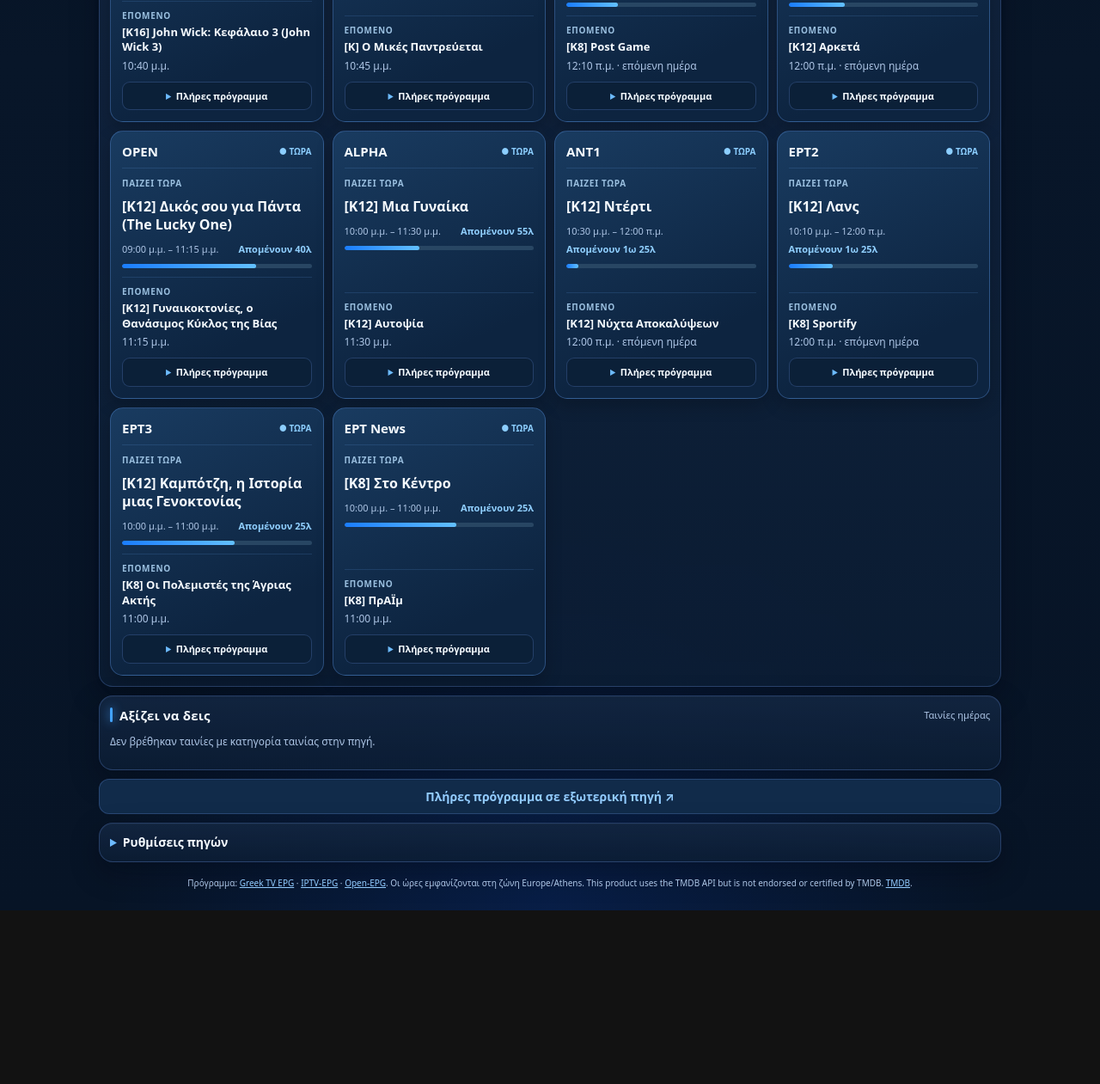
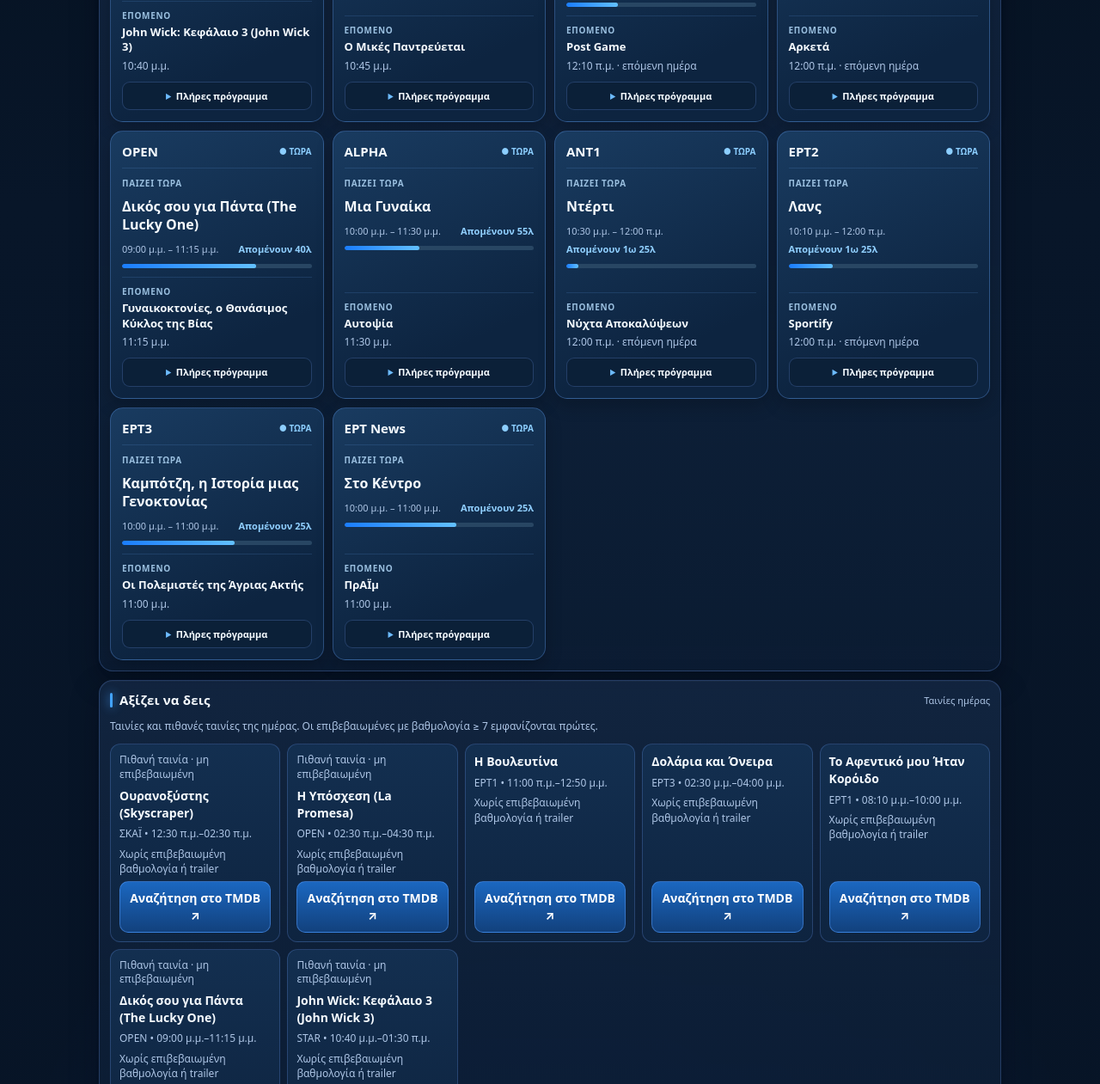
Before and after one commit to seemsfunny21/tvguide, a plain HTML site: page index.html in a window 1280 px wide. Shown: the part 541-1802 px from the top of the page at 86% size. Before the commit the page ends 1600 px from the top, so only its background shows below. Drawn offline with Linux system fonts and the light colour scheme.

Commit message:
Show film candidates transparently and prefer same-origin validated schedule

```diff
--- a/index.html
+++ b/index.html
@@ -37,7 +37,11 @@ function parseTime(s){const m=/^(\d{4})(\d{2})(\d{2})(\d{2})(\d{2})(\d{2})?\s*([
 function parse(xml){const doc=new DOMParser().parseFromString(xml,'application/xml');if(doc.querySelector('parsererror')||doc.documentElement.localName!=='tv')throw Error('Μη έγκυρο XMLTV');const channels={};for(const c of doc.querySelectorAll('channel')){const id=c.getAttribute('id');if(id)channels[id]=c.querySelector('display-name')?.textContent.trim()||id}const rows=[];for(const p of doc.querySelectorAll('programme')){const start=parseTime(p.getAttribute('start')),stop=parseTime(p.getAttribute('stop')),title=p.querySelector('title')?.textContent.trim(),ch=p.getAttribute('channel');if(!title||!channels[ch]||!Number.isFinite(start)||!Number.isFinite(stop)||stop<=start)continue;const categories=[...p.querySelectorAll('category')].map(x=>x.textContent.trim());const desc=p.querySelector('desc')?.textContent.trim()||'';const date=p.querySelector('date')?.textContent.trim()||'';const year=/^(19\d{2}|20\d{2})/.exec(date)?.[0]||/\((19\d{2}|20\d{2})\)/.exec(title)?.[1]||'';rows.push({ch,start,stop,title,categories,desc,year})}if(!rows.length)throw Error('Δεν βρέθηκαν έγκυρες εκπομπές');return {channels,rows:rows.sort((a,b)=>a.start-b.start)}}
 function initData(value,source,at){data={...value,source,at};metadata.clear();generation++;const current=$('channel').value;$('channel').replaceChildren(new Option('Όλα τα κανάλια',''));for(const [id,name] of Object.entries(data.channels).sort((a,b)=>a[1].localeCompare(b[1],'el'))){if(data.rows.some(r=>r.ch===id))$('channel').add(new Option(name,id))}if([...$('channel').options].some(o=>o.value===current))$('channel').value=current;render()}
 function selected(){if(!data)return [];const d=$('day').value,c=$('channel').value;return data.rows.filter(r=>(!c||r.ch===c)&&(dateKey(r.start)===d||dateKey(r.stop-1)===d))}
-function isMovie(r){return r.categories.some(c=>/ταινία|ταινίες|κινηματογρ|\bmovies?\b|\bfilms?\b/i.test(c))}
+function cleanTitle(t){return t.replace(/^\s*\[(?:K|Κ)[^\]]*\]\s*/i,'').replace(/\s*[-–—]\s*(?:Ελληνική|Ξένη)\s+Ταινία\s*$/i,'').trim()}
+function isExplicitMovie(r){return (r.categories||[]).some(c=>/ταινία|ταινίες|κινηματογρ|\bmovies?\b|\bfilms?\b/i.test(c))||/\b(?:Ελληνική|Ξένη)\s+Ταινία/i.test(r.title)||/ταινία\s*$/i.test(r.title)}
+function movieQuery(r){const t=cleanTitle(r.title);return (/\(([A-Za-z][^()]*[A-Za-z0-9])\)\s*$/.exec(t)?.[1]||t).replace(/\s*\(\d{4}\)\s*$/,'').trim()}
+function isCandidate(r){return isExplicitMovie(r)||((r.stop-r.start)>=75*60000&&/\([A-Za-z][^()]+\)\s*$/.test(cleanTitle(r.title)))}
+function isMovie(r){return isExplicitMovie(r)||metadata.has(r.title+'|'+r.year)}
 function showProgram(parent,r,now){const line=el('div',clock(r.start)+' – '+clock(r.stop)+'  '+r.title,'card');if(r.start<=now&&now<r.stop){line.classList.add('is-live');line.append(el('div','● Παίζει τώρα','muted'));const bar=el('div',undefined,'bar'),fill=el('span');fill.style.width=(100*(now-r.start)/(r.stop-r.start))+'%';bar.append(fill);line.append(bar)}parent.append(line)}
 function render(){const g=$('guide'),m=$('movies');const expanded=new Set([...g.querySelectorAll('details[open]')].map(x=>x.dataset.channel));g.replaceChildren();m.replaceChildren();if(!data){g.append(el('p','Δεν υπάρχει διαθέσιμο επαληθευμένο πρόγραμμα.','warn channel-empty'));$('movieStatus').textContent='Χωρίς δεδομένα προγράμματος.';return}
 const rows=selected(),now=Date.now(),today=dateKey(now)===$('day').value,fresh=data.rows.some(r=>r.start<=now&&now<r.stop);
@@ -47,18 +51,18 @@ const grouped=new Map();for(const r of rows){if(!grouped.has(r.ch))grouped.set(r
 for(const [id,items] of grouped){
 const box=el('article',undefined,'channel-card'),head=el('div',undefined,'channel-head');head.append(el('strong',data.channels[id],'channel-name'));
 const live=today?items.find(r=>r.start<=now&&now<r.stop):null;if(live)head.append(el('span','● ΤΩΡΑ','live-tag'));box.append(head);
-if(today){box.append(el('div','ΠΑΙΖΕΙ ΤΩΡΑ','channel-caption'),el('div',live?live.title:'Δεν υπάρχουν στοιχεία','current-title'));
+if(today){box.append(el('div','ΠΑΙΖΕΙ ΤΩΡΑ','channel-caption'),el('div',live?cleanTitle(live.title):'Δεν υπάρχουν στοιχεία','current-title'));
 if(live){const left=Math.max(0,Math.ceil((live.stop-now)/60000)),times=el('div',undefined,'channel-times');times.append(el('span',clock(live.start)+' – '+clock(live.stop)),el('span','Απομένουν '+(left>=60?Math.floor(left/60)+'ω '+left%60+'λ':left+'λ'),'remaining'));box.append(times);const bar=el('div',undefined,'bar'),fill=el('span');fill.style.width=Math.max(0,Math.min(100,100*(now-live.start)/(live.stop-live.start)))+'%';bar.append(fill);box.append(bar)}
-const next=data.rows.find(r=>r.ch===id&&r.start>now&&(!live||r.start>=live.stop));const n=el('div',undefined,'channel-next');n.append(el('div','ΕΠΟΜΕΝΟ','channel-caption'),el('strong',next?next.title:'Δεν υπάρχουν στοιχεία','next-title'));if(next)n.append(el('span',clock(next.start)+(dateKey(next.start)!==dateKey(now)?' · επόμενη ημέρα':''),'muted'));box.append(n);
+const next=data.rows.find(r=>r.ch===id&&r.start>now&&(!live||r.start>=live.stop));const n=el('div',undefined,'channel-next');n.append(el('div','ΕΠΟΜΕΝΟ','channel-caption'),el('strong',next?cleanTitle(next.title):'Δεν υπάρχουν στοιχεία','next-title'));if(next)n.append(el('span',clock(next.start)+(dateKey(next.start)!==dateKey(now)?' · επόμενη ημέρα':''),'muted'));box.append(n);
 }else{box.append(el('div',items.length+' εκπομπές','muted'))}
 const details=el('details');details.dataset.channel=id;details.open=expanded.has(id)||!!$('channel').value;details.append(el('summary','Πλήρες πρόγραμμα'));const list=el('div');for(const r of items)showProgram(list,r,now);details.append(list);box.append(details);g.append(box)}
-const films=rows.filter(isMovie).sort((a,b)=>(metadata.get(b.title+'|'+b.year)?.vote_average||0)-(metadata.get(a.title+'|'+a.year)?.vote_average||0)||a.start-b.start);$('movieStatus').textContent=films.length?'Ταινίες που αναγνωρίζει η πηγή EPG. Οι επιβεβαιωμένες με βαθμολογία ≥ 7 εμφανίζονται πρώτες.':'Δεν βρέθηκαν ταινίες με κατηγορία ταινίας στην πηγή.';for(const r of films){const meta=metadata.get(r.title+'|'+r.year),card=el('article',undefined,'card');if(meta?.vote_average>=7&&meta.vote_count>=20){card.classList.add('is-featured');card.append(el('div','★ Προτείνεται','recommend-tag'));}card.append(el('strong',r.title),el('p',data.channels[r.ch]+' • '+clock(r.start)+'–'+clock(r.stop),'muted'));if(meta){card.append(el('p','TMDB '+meta.vote_average.toFixed(1)+'/10 • '+meta.vote_count+' ψήφοι'));if(meta.trailer){const a=el('a','▶ Επίσημο trailer');a.href='https://www.youtube.com/watch?v='+encodeURIComponent(meta.trailer);a.target='_blank';a.rel='noopener';card.append(a)}}else card.append(el('p','Χωρίς επιβεβαιωμένη βαθμολογία ή trailer','muted'));m.append(card)}}
+const films=rows.filter(isCandidate).sort((a,b)=>(metadata.get(b.title+'|'+b.year)?.vote_average||0)-(metadata.get(a.title+'|'+a.year)?.vote_average||0)||a.start-b.start);$('movieStatus').textContent=films.length?'Ταινίες και πιθανές ταινίες της ημέρας. Οι επιβεβαιωμένες με βαθμολογία ≥ 7 εμφανίζονται πρώτες.':'Δεν βρέθηκαν καταχωρίσεις που μπορούν να αναγνωριστούν ως ταινίες.';for(const r of films){const meta=metadata.get(r.title+'|'+r.year),card=el('article',undefined,'card');if(meta?.vote_average>=7&&meta.vote_count>=20){card.classList.add('is-featured');card.append(el('div','★ Προτείνεται','recommend-tag'));}if(!isMovie(r))card.append(el('span','Πιθανή ταινία · μη επιβεβαιωμένη','muted'));card.append(el('strong',cleanTitle(r.title)),el('p',data.channels[r.ch]+' • '+clock(r.start)+'–'+clock(r.stop),'muted'));if(meta){card.append(el('p','TMDB '+meta.vote_average.toFixed(1)+'/10 • '+meta.vote_count+' ψήφοι'));if(meta.trailer){const a=el('a','▶ Επίσημο trailer');a.href='https://www.youtube.com/watch?v='+encodeURIComponent(meta.trailer);a.target='_blank';a.rel='noopener';card.append(a)}}else{card.append(el('p','Χωρίς επιβεβαιωμένη βαθμολογία ή trailer','muted'));const lookup=el('a','Αναζήτηση στο TMDB ↗');lookup.href='https://www.themoviedb.org/search?query='+encodeURIComponent(movieQuery(r));lookup.target='_blank';lookup.rel='noopener noreferrer';card.append(lookup)}m.append(card)}}
 async function load(force=false){
 if(busy)return;busy=true;const feed=$('feed').value;const candidates=[...new Set([feed,'https://ext.greektv.app/epg/epg.xml','https://iptv-epg.org/files/epg-gr.xml','https://www.open-epg.com/files/greece.xml'])];const errors=[];
 try{
 if(!force&&data&&Date.now()-data.at<3600000&&data.rows.some(r=>r.start<=Date.now()&&Date.now()<r.stop)){render();return;}
 $('status').textContent='Ενημέρωση τηλεοπτικού προγράμματος…';
-for(const endpoint of ['https://raw.githubusercontent.com/seemsfunny21/tvguide/main/data/schedule.json','./data/schedule.json']){
+for(const endpoint of ['./data/schedule.json','https://raw.githubusercontent.com/seemsfunny21/tvguide/main/data/schedule.json']){
 try{
 const resp=await fetch(endpoint,{cache:'no-store',signal:AbortSignal.timeout(8000)});if(!resp.ok)throw Error('HTTP '+resp.status);const snapshot=await resp.json();const now=Date.now();
 if(!snapshot.channels||!Array.isArray(snapshot.rows)||!Number.isFinite(snapshot.at)||now-snapshot.at>24*3600000||!snapshot.rows.some(r=>r.start<=now&&now<r.stop))throw Error('Δεν υπάρχει πρόσφατο πρόγραμμα');
@@ -71,7 +75,7 @@ render();$('status').textContent='Οι πηγές XMLTV δεν ήταν διαθ
 }finally{busy=false}}
 const norm=s=>s.normalize('NFKD').replace(/\p{M}/gu,'').toLowerCase().replace(/\([^)]*\)/g,'').replace(/[^\p{L}\p{N}]+/gu,' ').trim();
 async function tmdb(path,token){const r=await fetch('https://api.themoviedb.org/3/'+path,{headers:{Authorization:'Bearer '+token,Accept:'application/json'},signal:AbortSignal.timeout(15000)});if(!r.ok)throw Error('TMDB HTTP '+r.status);return r.json()}
-$('enrich').onclick=async()=>{const token=$('token').value.trim();if(!token){$('movieStatus').textContent='Απαιτείται προσωπικό TMDB API token.';return}const g=generation;$('enrich').disabled=true;try{for(const r of selected().filter(isMovie).slice(0,35)){if(g!==generation)break;const k=r.title+'|'+r.year;if(metadata.has(k)||!r.year)continue;const query=r.title.replace(/\s*\(\d{4}\)\s*$/,'');const res=await tmdb('search/movie?language=el-GR&query='+encodeURIComponent(query)+'&year='+r.year,token);const matches=(res.results||[]).filter(x=>String(x.release_date||'').slice(0,4)===r.year&&[x.title,x.original_title].some(v=>v&&norm(v)===norm(query)));if(matches.length!==1)continue;const movie=matches[0];const videos=await tmdb('movie/'+movie.id+'/videos?language=en-US',token);const trailer=(videos.results||[]).find(v=>v.site==='YouTube'&&v.type==='Trailer'&&v.official===true&&/^[A-Za-z0-9_-]{11}$/.test(v.key));if(g===generation)metadata.set(k,{...movie,trailer:trailer?.key});}render()}catch(e){render();$('movieStatus').textContent='Αδυναμία ανάκτησης: '+e.message}finally{$('enrich').disabled=false}};
+$('enrich').onclick=async()=>{const token=$('token').value.trim();if(!token){$('movieStatus').textContent='Απαιτείται προσωπικό TMDB API token.';return}const g=generation;$('enrich').disabled=true;try{for(const r of selected().filter(isCandidate).slice(0,35)){if(g!==generation)break;const k=r.title+'|'+r.year;if(metadata.has(k))continue;const query=movieQuery(r);const res=await tmdb('search/movie?language=el-GR&query='+encodeURIComponent(query)+(r.year?'&year='+r.year:''),token);const matches=(res.results||[]).filter(x=>(!r.year||String(x.release_date||'').slice(0,4)===r.year)&&[x.title,x.original_title].some(v=>v&&norm(v)===norm(query)));if(matches.length!==1||(!r.year&&!isExplicitMovie(r)&&matches[0].vote_count<20))continue;const movie=matches[0];const videos=await tmdb('movie/'+movie.id+'/videos?language=en-US',token);const trailer=(videos.results||[]).find(v=>v.site==='YouTube'&&v.type==='Trailer'&&v.official===true&&/^[A-Za-z0-9_-]{11}$/.test(v.key));if(g===generation)metadata.set(k,{...movie,trailer:trailer?.key});}render()}catch(e){render();$('movieStatus').textContent='Αδυναμία ανάκτησης: '+e.message}finally{$('enrich').disabled=false}};
 function move(delta){const d=new Date($('day').value+'T12:00:00Z');d.setUTCDate(d.getUTCDate()+delta);$('day').value=dateKey(d);render()}
 $('prev').onclick=()=>move(-1);$('next').onclick=()=>move(1);$('today').onclick=()=>{$('day').value=dateKey(Date.now());render()};$('day').onchange=render;$('channel').onchange=render;$('refresh').onclick=()=>load(true);$('save').onclick=()=>{store.set('tvguide-feed',$('feed').value);load(true)};$('file').onchange=async()=>{try{const f=$('file').files[0];if(f)initData(parse(await f.text()),'Τοπική εισαγωγή: '+f.name,Date.now())}catch(e){$('status').textContent=e.message}};
 $('day').value=dateKey(Date.now());$('feed').value=store.get('tvguide-feed')||defaultFeed;try{const cached=JSON.parse(store.get('tvguide-cache'));if(cached?.rows?.length)initData(cached,cached.source,cached.at)}catch{}render();load();setInterval(render,60000);setInterval(()=>load(),3600000);
```
